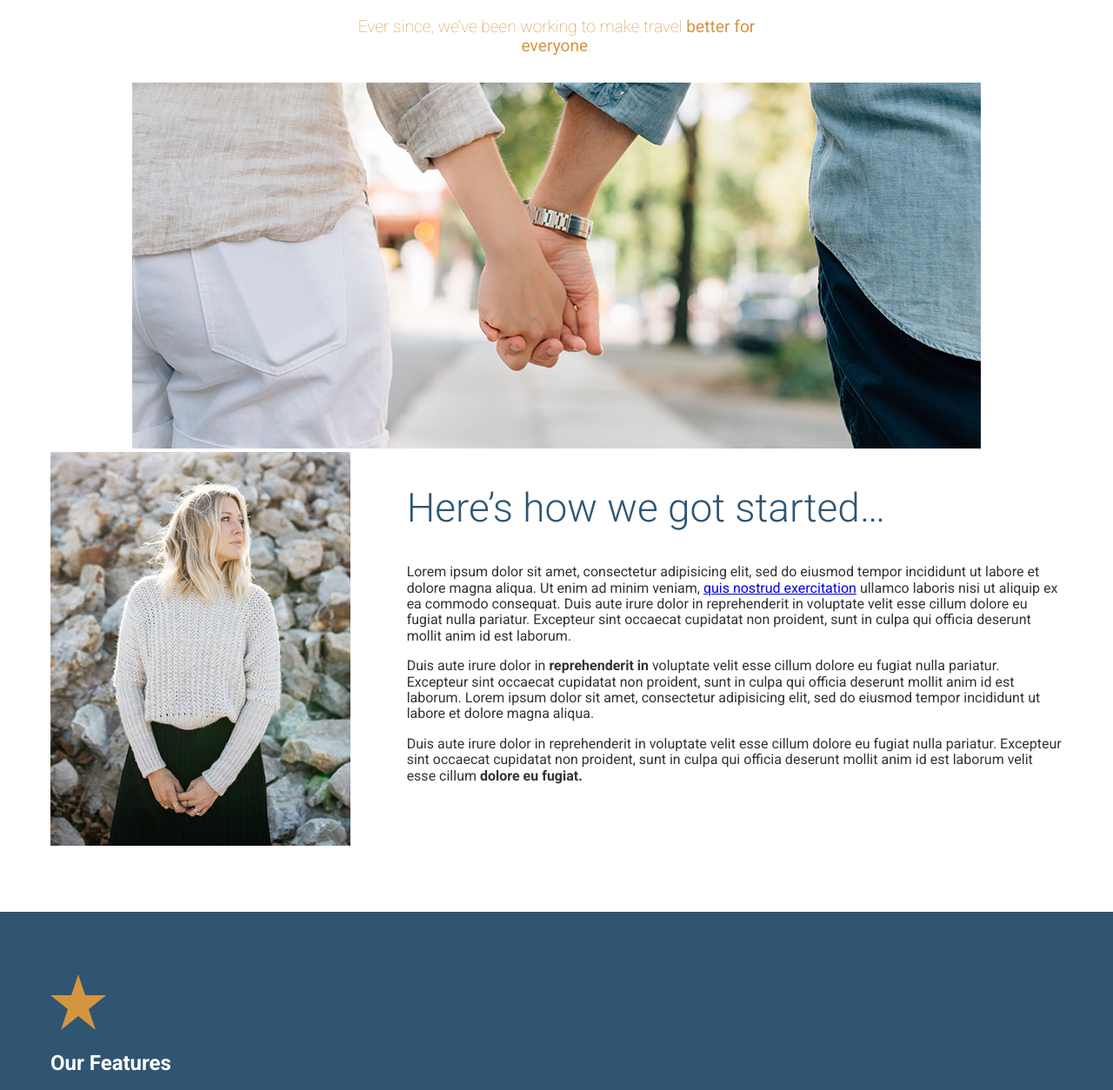
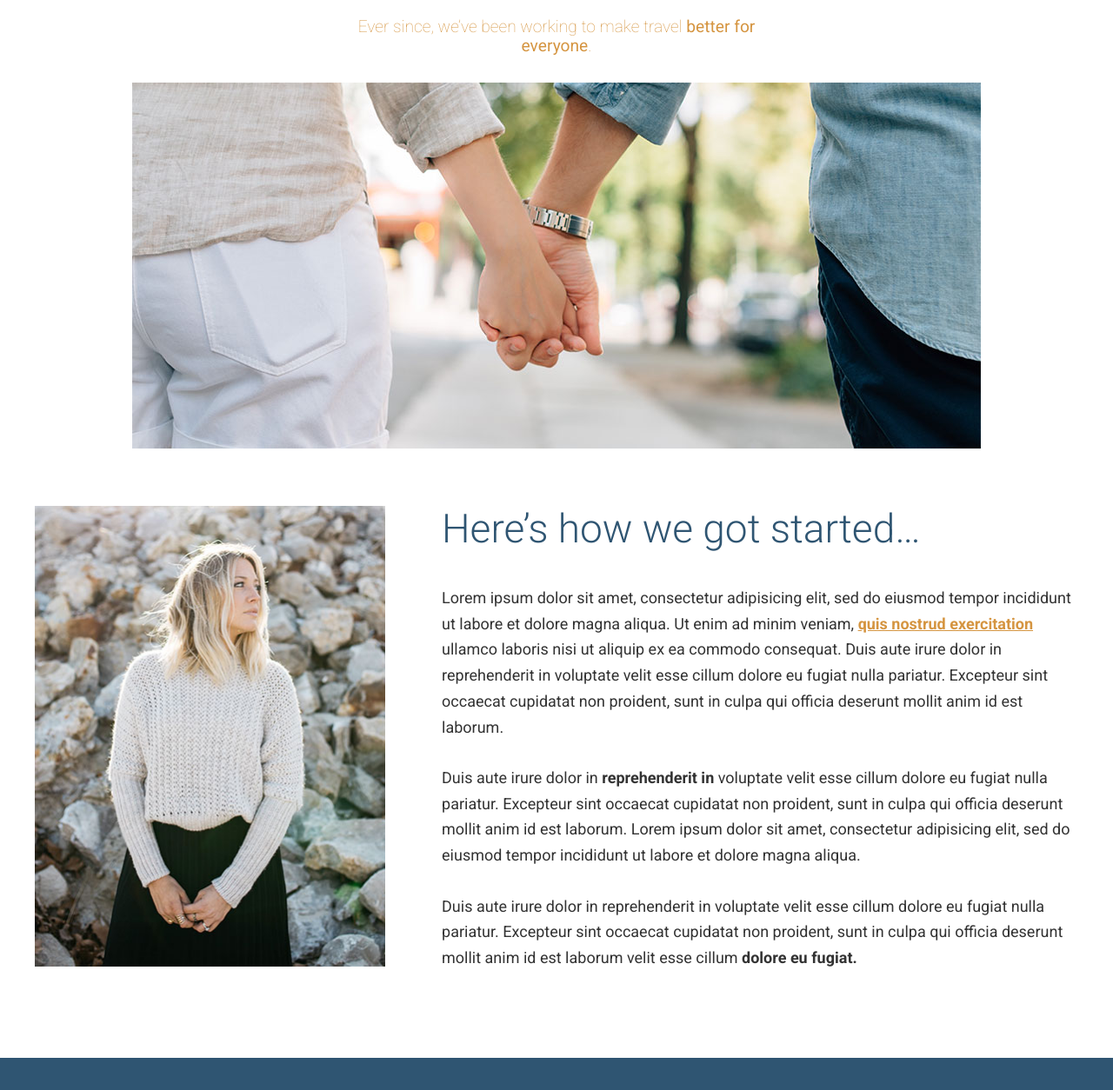
Before and after one commit to kingluddite/travel-site, a website: page app/index.html in a window 1280 px wide. Shown: the part 946-2200 px from the top of the page at 87% size. Drawn offline with Linux system fonts and the light colour scheme.

Commit message:
Complete large hero block and intro content block

```diff
--- a/app/assets/styles/base/_global.css
+++ b/app/assets/styles/base/_global.css
@@ -11,3 +11,7 @@ img {
   max-width: 100%;
   height: auto;
 }
+
+a {
+  color: $mainOrange;
+}
--- /dev/null
+++ b/app/assets/styles/modules/_generic-content-container.css
@@ -0,0 +1,14 @@
+.generic-content-container {
+  p {
+    line-height: 1.65;
+    margin: 1.8rem 0;
+
+    @mixin atSmall {
+      font-size: 1.125rem;
+    }
+  }
+
+  p a {
+    font-weight: 700;
+  }
+}
--- a/app/assets/styles/modules/_headline.css
+++ b/app/assets/styles/modules/_headline.css
@@ -40,4 +40,8 @@
   &--bottom-margin-large {
     margin-bottom: 1.6em;
   }
+
+  &--no-t-margin {
+    margin-top: 0;
+  }
 }
--- a/app/assets/styles/modules/_row.css
+++ b/app/assets/styles/modules/_row.css
@@ -10,16 +10,33 @@
     padding-right: 65px;;
   }
 
+  &__b-margin-until-medium {
+    margin-bottom: 1rem;
+  }
+
   @mixin atMedium {
+
+    &__b-margin-until-medium {
+      margin-bottom: 1rem;
+    }
+
     &__medium-4 {
       float: left;
       width: 33.33%;
+    }
+
+    &__medium-4--larger {
+      width: 37%;
     }
 
     &__medium-8 {
       float: left;
       width: 66.66%;
     }
+
+    &__medium-8--smaller {
+      width: 63%;
+    }
   }
 
 }
--- a/app/assets/styles/modules/_wrapper.css
+++ b/app/assets/styles/modules/_wrapper.css
@@ -1,7 +1,7 @@
 .wrapper {
   padding-left: 18px;
   padding-right: 18px;
-  max-width: 1200px;
+  max-width: 1236px;
   margin-left: auto;
   margin-right: auto;
   overflow: hidden;
@@ -14,4 +14,12 @@
     padding-left: 0;
     padding-right: 0;
   }
+
+  &--b-margin {
+    margin-bottom: 1rem;
+
+    @mixin atSmall {
+      margin-bottom: 3.875rem;
+    }
+  }
 }
--- a/app/assets/styles/styles.css
+++ b/app/assets/styles/styles.css
@@ -8,3 +8,4 @@
 @import 'modules/_btn';
 @import 'modules/_headline';
 @import 'modules/_row';
+@import 'modules/_generic-content-container';
--- a/app/index.html
+++ b/app/index.html
@@ -44,19 +44,27 @@
     <div class="wrapper">
       <h2 class="headline headline--centered headline--light headline--bottom-margin-small">The first trip we planned <strong>was our own</strong>.</h2>
       <h3 class="headline headline--centered headline--orange headline--small headline--narrow headline--light headline--bottom-margin-large">Ever since, we&rsquo;ve been working to make travel <strong>better for everyone</strong>.</h3>
-      <div class="wrapper wrapper--medium">
-        <img src="assets/images/first-trip.jpg" alt="Couple walking down a street.">
+      <div class="wrapper wrapper--medium wrapper--b-margin">
+        <img sizes="(min-width: 970px) 976px, 100vw" srcset="assets/images/first-trip-low-res.jpg 565w, assets/images/first-trip.jpg 976w, assets/images/first-trip-hi-dpi.jpg 1952w" alt="Couple walking down a street.">
       </div>
       <!-- /.wrapper -->
       <div class="row row--gutters">
-        <div class="row__medium-4">
-          <img src="assets/images/our-start.jpg" alt="Our founder, Jane Doe">
+        <div class="row__medium-4 row__medium-4--larger row__b-margin-until-medium">
+          <picture>
+            <source sizes="404px" srcset="assets/images/our-start.jpg 404w, assets/images/our-start-hi-dpi.jpg 808w" media="(min-width: 1020px)">
+            <source sizes="320px" srcset="assets/images/our-start-portrait.jpg 382w, assets/images/our-start-portrait-hi-dpi.jpg 764w" media="(min-width: 800px)">
+            <img srcset="assets/images/our-start-landscape.jpg 800w, assets/images/our-start-landscape-hi-dpi.jpg 1600w" alt="Our founder, Jane Doe">
+          </picture>
         </div>
-        <div class="row__medium-8">
-          <h2 class="headline">Here&rsquo;s how we got started&hellip;</h2>
-          <p>Lorem ipsum dolor sit amet, consectetur adipisicing elit, sed do eiusmod tempor incididunt ut labore et dolore magna aliqua. Ut enim ad minim veniam, <a href="#">quis nostrud exercitation</a> ullamco laboris nisi ut aliquip ex ea commodo consequat. Duis aute irure dolor in reprehenderit in voluptate velit esse cillum dolore eu fugiat nulla pariatur. Excepteur sint occaecat cupidatat non proident, sunt in culpa qui officia deserunt mollit anim id est laborum.</p>
-          <p>Duis aute irure dolor in <strong>reprehenderit in</strong> voluptate velit esse cillum dolore eu fugiat nulla pariatur. Excepteur sint occaecat cupidatat non proident, sunt in culpa qui officia deserunt mollit anim id est laborum. Lorem ipsum dolor sit amet, consectetur adipisicing elit, sed do eiusmod tempor incididunt ut labore et dolore magna aliqua.</p>
-          <p>Duis aute irure dolor in reprehenderit in voluptate velit esse cillum dolore eu fugiat nulla pariatur. Excepteur sint occaecat cupidatat non proident, sunt in culpa qui officia deserunt mollit anim id est laborum velit esse cillum <strong>dolore eu fugiat.</strong></p>
+        <div class="row__medium-8 row__medium-8--smaller">
+          <h2 class="headline headline--no-t-margin">Here&rsquo;s how we got started&hellip;</h2>
+          <div class="generic-content-container">
+            <p>Lorem ipsum dolor sit amet, consectetur adipisicing elit, sed do eiusmod tempor incididunt ut labore et dolore magna aliqua. Ut enim ad minim veniam, <a href="#">quis nostrud exercitation</a> ullamco laboris nisi ut aliquip ex ea commodo consequat. Duis aute irure dolor in reprehenderit in voluptate velit esse cillum dolore eu fugiat nulla pariatur. Excepteur sint occaecat cupidatat non proident, sunt in culpa qui officia deserunt mollit anim id est laborum.</p>
+            <p>Duis aute irure dolor in <strong>reprehenderit in</strong> voluptate velit esse cillum dolore eu fugiat nulla pariatur. Excepteur sint occaecat cupidatat non proident, sunt in culpa qui officia deserunt mollit anim id est laborum. Lorem ipsum dolor sit amet, consectetur adipisicing elit, sed do eiusmod tempor incididunt ut labore et dolore magna aliqua.</p>
+            <p>Duis aute irure dolor in reprehenderit in voluptate velit esse cillum dolore eu fugiat nulla pariatur. Excepteur sint occaecat cupidatat non proident, sunt in culpa qui officia deserunt mollit anim id est laborum velit esse cillum <strong>dolore eu fugiat.</strong></p>
+          </div>
+          <!-- /.generic-content-container -->
+
         </div>
       </div>
       <!-- /.row -->
--- a/app/temp/styles/styles.css
+++ b/app/temp/styles/styles.css
@@ -464,10 +464,14 @@ img {
   height: auto;
 }
 
+a {
+  color: #d59541;
+}
+
 .wrapper {
   padding-left: 18px;
   padding-right: 18px;
-  max-width: 1200px;
+  max-width: 1236px;
   margin-left: auto;
   margin-right: auto;
   overflow: hidden;
@@ -480,6 +484,17 @@ img {
 .wrapper .wrapper {
     padding-left: 0;
     padding-right: 0;
+  }
+
+.wrapper--b-margin {
+    margin-bottom: 1rem;
+  }
+
+@media (min-width: 530px) {
+
+.wrapper--b-margin {
+      margin-bottom: 3.875rem
+  }
   }
 
 .large-hero {
@@ -637,6 +652,10 @@ img {
     margin-bottom: 1.6em;
   }
 
+.headline--no-t-margin {
+    margin-top: 0;
+  }
+
 .row::after {
     content: "";
     clear: both;
@@ -651,14 +670,47 @@ img {
     padding-right: 65px;;
   }
 
+.row__b-margin-until-medium {
+    margin-bottom: 1rem;
+  }
+
 @media (min-width: 800px) {
+
+    .row__b-margin-until-medium {
+      margin-bottom: 1rem;
+    }
+
     .row__medium-4 {
       float: left;
       width: 33.33%;
+    }
+
+    .row__medium-4--larger {
+      width: 37%;
     }
 
     .row__medium-8 {
       float: left;
       width: 66.66%;
     }
+
+    .row__medium-8--smaller {
+      width: 63%;
+    }
   }
+
+.generic-content-container p {
+    line-height: 1.65;
+    margin: 1.8rem 0;
+  }
+
+@media (min-width: 530px) {
+
+.generic-content-container p {
+      font-size: 1.125rem
+  }
+  }
+
+.generic-content-container p a {
+    font-weight: 700;
+  }
```
